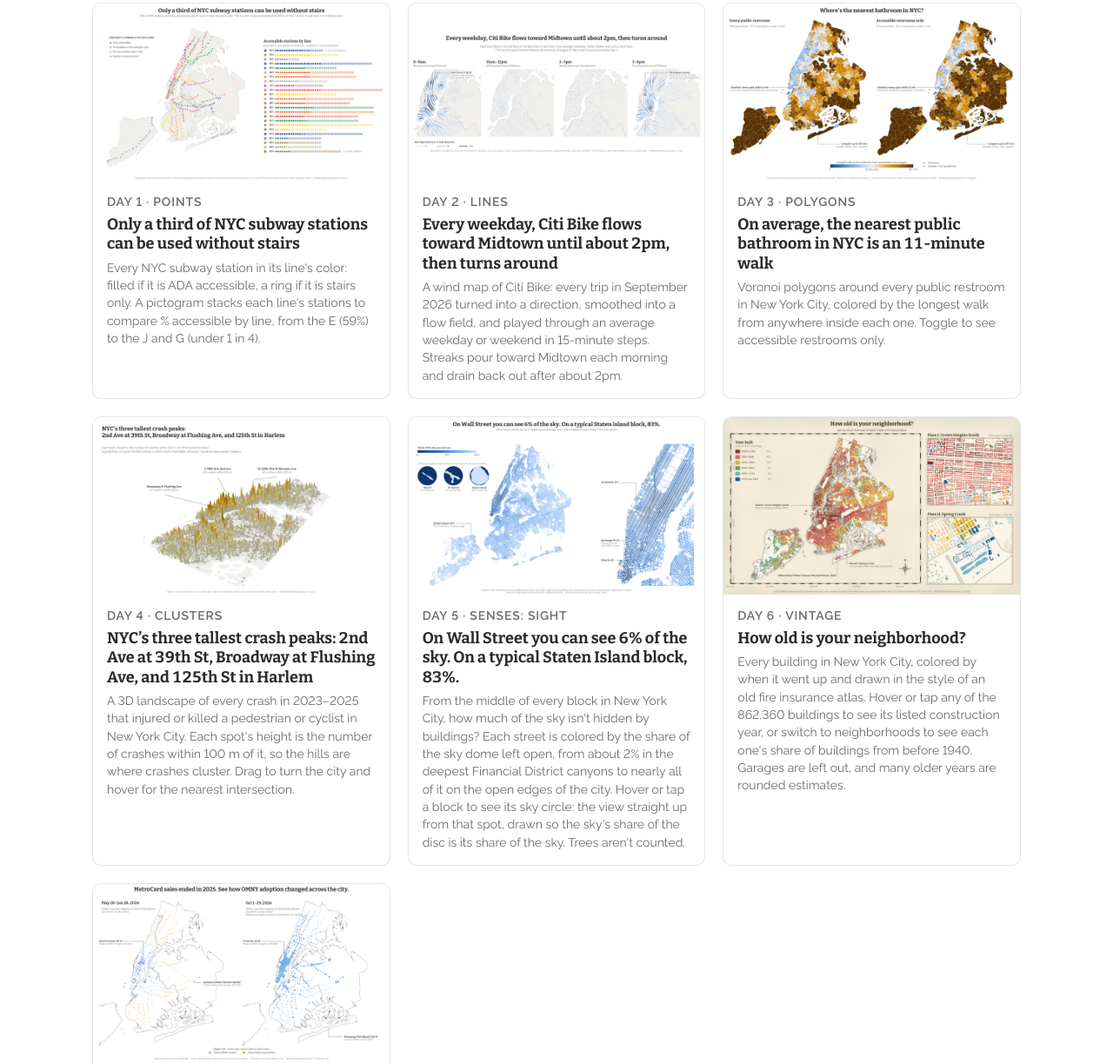
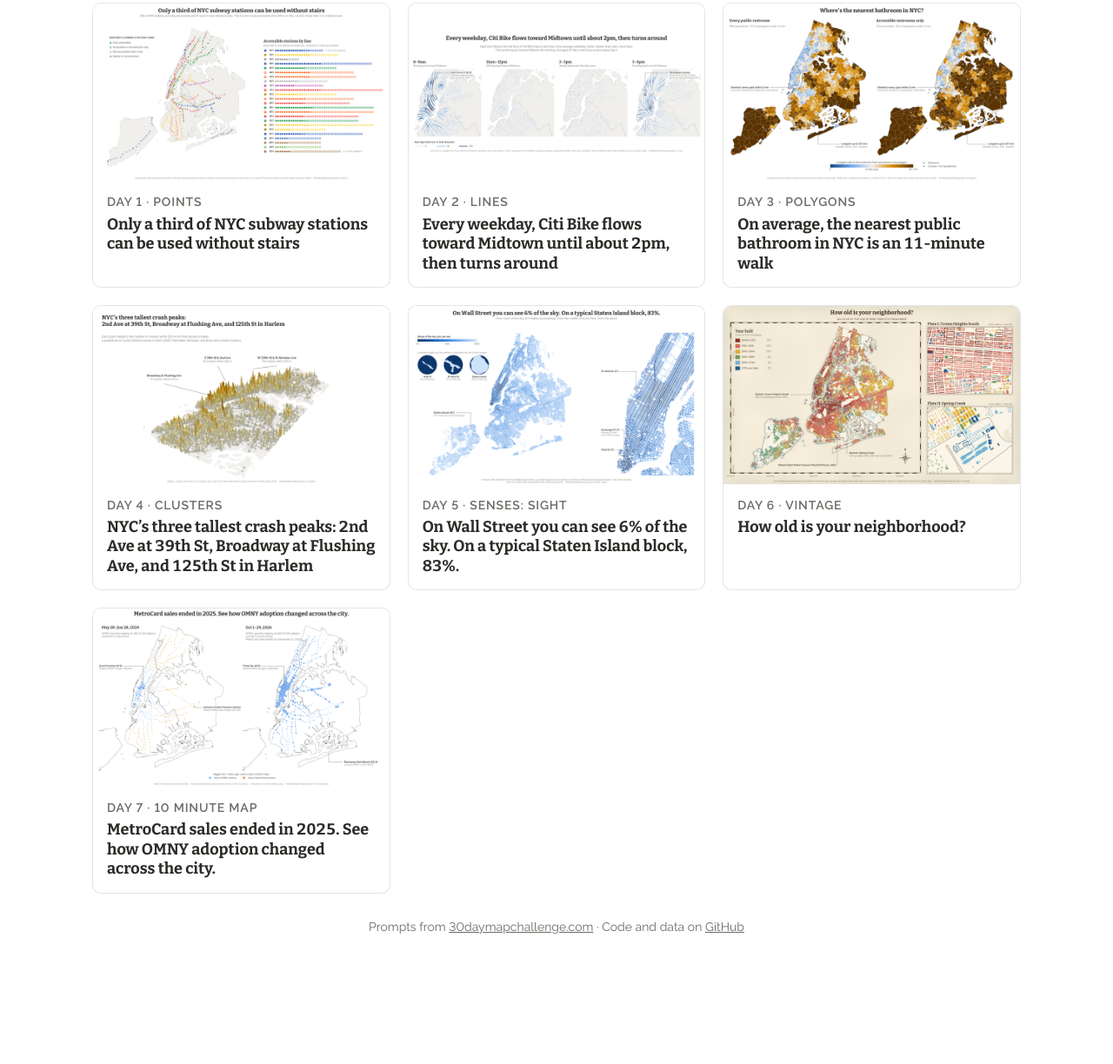
Before and after one commit to daniellecarrick/30-day-map-challenge, a plain HTML site: page docs/index.html in a window 1280 px wide. Shown: the part 159-1383 px from the top of the page at 87% size. After the commit the page ends 1267 px from the top, so only its background shows below. Drawn offline with nearby package versions, Linux system fonts and the light colour scheme.

Commit message:
Gallery: remove descriptions from the preview cards
Co-Authored-By: Claude Opus 5.5 <noreply@anthropic.com>

```diff
--- a/docs/index.html
+++ b/docs/index.html
@@ -163,10 +163,9 @@ body { margin: 0; background: var(--bg); color: var(--ink);
 .card .thumb img { width: 100%; height: 100%; object-fit: contain; display: block; }
 .card .body { padding: 14px 16px 16px; }
 .kicker { margin: 0 0 4px; font-size: 14px; font-weight: 600; color: var(--muted); text-transform: uppercase; letter-spacing: .06em; }
-.card h2 { font-family: var(--font-head); font-size: 18px; line-height: 1.25; margin: 0 0 6px; }
+.card h2 { font-family: var(--font-head); font-size: 18px; line-height: 1.25; margin: 0; }
 .card h2 a { color: var(--ink); text-decoration: none; }
 .card h2 a:hover { text-decoration: underline; }
-.desc { margin: 0; color: var(--muted); font-size: 14px; }
 .gallery > footer { text-align: center; color: var(--muted); font-size: 14px; margin-top: 28px; }
 .gallery > footer a { color: inherit; }
 </style>
@@ -184,7 +183,6 @@ body { margin: 0; background: var(--bg); color: var(--ink);
       <div class="body">
         <p class="kicker">Day 1 · Points</p>
         <h2><a href="day01/">Only a third of NYC subway stations can be used without stairs</a></h2>
-        <p class="desc">Every NYC subway station in its line&#x27;s color: filled if it is ADA accessible, a ring if it is stairs only. A pictogram stacks each line&#x27;s stations to compare % accessible by line, from the E (59%) to the J and G (under 1 in 4).</p>
       </div>
     </article>
     <article class="card">
@@ -192,7 +190,6 @@ body { margin: 0; background: var(--bg); color: var(--ink);
       <div class="body">
         <p class="kicker">Day 2 · Lines</p>
         <h2><a href="day02/">Every weekday, Citi Bike flows toward Midtown until about 2pm, then turns around</a></h2>
-        <p class="desc">A wind map of Citi Bike: every trip in September 2026 turned into a direction, smoothed into a flow field, and played through an average weekday or weekend in 15-minute steps. Streaks pour toward Midtown each morning and drain back out after about 2pm.</p>
       </div>
     </article>
     <article class="card">
@@ -200,7 +197,6 @@ body { margin: 0; background: var(--bg); color: var(--ink);
       <div class="body">
         <p class="kicker">Day 3 · Polygons</p>
         <h2><a href="day03/">On average, the nearest public bathroom in NYC is an 11-minute walk</a></h2>
-        <p class="desc">Voronoi polygons around every public restroom in New York City, colored by the longest walk from anywhere inside each one. Toggle to see accessible restrooms only.</p>
       </div>
     </article>
     <article class="card">
@@ -208,7 +204,6 @@ body { margin: 0; background: var(--bg); color: var(--ink);
       <div class="body">
         <p class="kicker">Day 4 · Clusters</p>
         <h2><a href="day04/">NYC’s three tallest crash peaks: 2nd Ave at 39th St, Broadway at Flushing Ave, and 125th St in Harlem</a></h2>
-        <p class="desc">A 3D landscape of every crash in 2023–2025 that injured or killed a pedestrian or cyclist in New York City. Each spot&#x27;s height is the number of crashes within 100 m of it, so the hills are where crashes cluster. Drag to turn the city and hover for the nearest intersection.</p>
       </div>
     </article>
     <article class="card">
@@ -216,7 +211,6 @@ body { margin: 0; background: var(--bg); color: var(--ink);
       <div class="body">
         <p class="kicker">Day 5 · Senses: Sight</p>
         <h2><a href="day05/">On Wall Street you can see 6% of the sky. On a typical Staten Island block, 83%.</a></h2>
-        <p class="desc">From the middle of every block in New York City, how much of the sky isn&#x27;t hidden by buildings? Each street is colored by the share of the sky dome left open, from about 2% in the deepest Financial District canyons to nearly all of it on the open edges of the city. Hover or tap a block to see its sky circle: the view straight up from that spot, drawn so the sky&#x27;s share of the disc is its share of the sky. Trees aren&#x27;t counted.</p>
       </div>
     </article>
     <article class="card">
@@ -224,7 +218,6 @@ body { margin: 0; background: var(--bg); color: var(--ink);
       <div class="body">
         <p class="kicker">Day 6 · Vintage</p>
         <h2><a href="day06/">How old is your neighborhood?</a></h2>
-        <p class="desc">Every building in New York City, colored by when it went up and drawn in the style of an old fire insurance atlas. Hover or tap any of the 862,360 buildings to see its listed construction year, or switch to neighborhoods to see each one&#x27;s share of buildings from before 1940. Garages are left out, and many older years are rounded estimates.</p>
       </div>
     </article>
     <article class="card">
@@ -232,7 +225,6 @@ body { margin: 0; background: var(--bg); color: var(--ink);
       <div class="body">
         <p class="kicker">Day 7 · 10 minute map</p>
         <h2><a href="day07/">MetroCard sales ended in 2025. See how OMNY adoption changed across the city.</a></h2>
-        <p class="desc">A remake of my 2024 Tableau map, updated with the latest data. Each dot is a subway station, colored by whether OMNY or MetroCard had more entries and sized by the gap between them. The 2024 view shows how unevenly OMNY had caught on across the city. The 2026 view shows where things stand after MetroCard sales ended on December 31, 2025.</p>
       </div>
     </article>
   </section>
```
Also changed, not shown: 1 other file.
